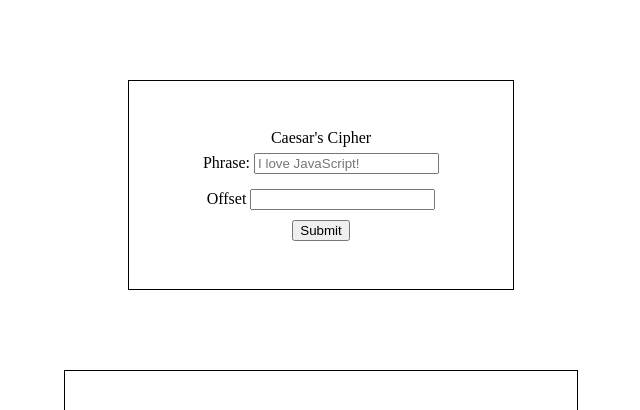
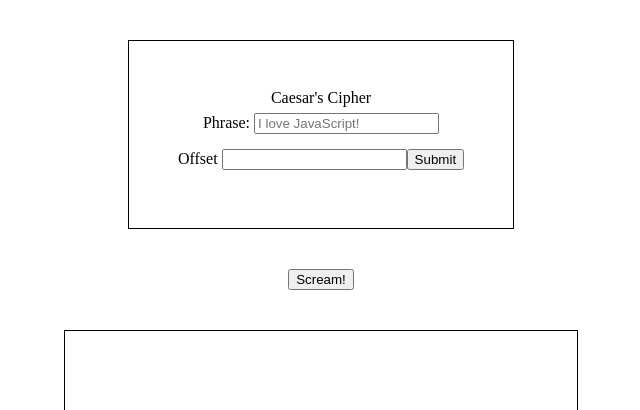
Before and after one commit to srsexton94/caesars-cipher, an Angular app in the folder client/: page / in a window 1280 px wide. Shown: the top 410 px of the page, without its empty margins (319-959 px from the left). Built offline with nearby package versions, Linux system fonts and the light colour scheme.

Commit message:
Add tester button for Angular eventlistener

```diff
--- a/client/src/app/app.component.html
+++ b/client/src/app/app.component.html
@@ -1,25 +1,3 @@
-
-<style>
-  form {
-    border: 1px solid black;
-    margin: 10vh auto;
-    padding: 3rem 0;
-    text-align: center;
-    width: 30vw;
-  }
-  fieldset {
-    border: 0px;
-  }
-
-  .display {
-    border: 1px solid black;
-    height: 10vh;
-    margin: auto;
-    width: 40vw;
-  }
-</style>
-
-
 <main class="toolbar" role="banner">
   <form>
       <legend>Caesar's Cipher</legend>
@@ -32,9 +10,11 @@
         <label>Offset
           <input type="number">
         </label>
+        <input type="submit">
       </fieldset>
-      <input type="submit">
     </form>
+    <button (click)="getFormFields()">Scream!</button>
     <section class="display">
+      {{ decodedPhrase }}
     </section>
 </main>
--- a/client/src/app/app.component.scss
+++ b/client/src/app/app.component.scss
@@ -0,0 +1,22 @@
+button {
+  display: block;
+  margin: 5vh auto;
+}
+form {
+  border: 1px solid black;
+  margin: 5vh auto;
+  padding: 3rem 0;
+  text-align: center;
+  width: 30vw;
+
+  fieldset {
+    border: 0px;
+  }
+}
+
+.display {
+  border: 1px solid black;
+  height: 10vh;
+  margin: 5vh auto;
+  width: 40vw;
+}
--- a/client/src/app/app.component.ts
+++ b/client/src/app/app.component.ts
@@ -7,4 +7,12 @@ import { Component } from '@angular/core';
 })
 export class AppComponent {
   title = 'caesars-cipher';
+
+  decodedPhrase: string = '';
+
+  constructor() { }
+
+  getFormFields() {
+    this.decodedPhrase += 'a'
+  }
 }
```
